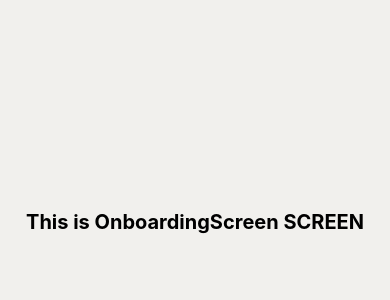
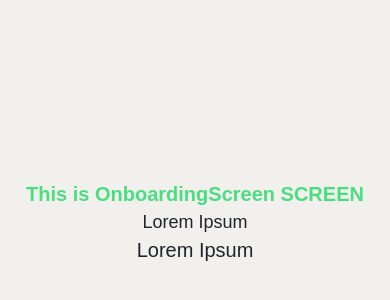
Before and after one commit to mdrakibali/chakro-app, a React Native app: screen /Onboarding in a window 390 px wide. Shown: the part 200-500 px from the top of the page. Built offline with nearby package versions, Linux system fonts and the light colour scheme; what react-native-worklets would draw is missing.

Commit message:
feat: update OnboardingScreen UI and Android MainApplication initialization

```diff
--- a/src/screens/splash/OnboardingScreen.tsx
+++ b/src/screens/splash/OnboardingScreen.tsx
@@ -4,9 +4,12 @@ import { Text, View } from 'react-native';
 export default function OnboardingScreen() {
   return (
     <View className="w-full h-full bg-background flex-1 items-center justify-center">
-      <Text className="text-text text-xl font-bold">
+      <Text className="text-text text-xl font-bold text-green-400 font-outfit">
         This is OnboardingScreen SCREEN
       </Text>
+      <Text className='text-lg font-outfit text-heading'>Lorem Ipsum
+      </Text>
+      <Text className='text-xl font-outfit text-heading'>Lorem Ipsum</Text>
     </View>
   );
 }
```
Also changed, not shown: 1 other file (tests, documents, lock files or other folders).
